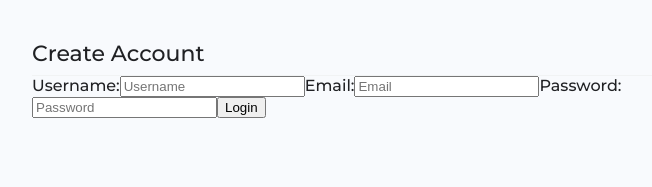
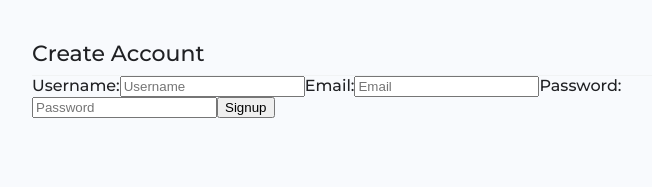
Before and after one commit to sriimalya/chef-gemini, a React (Vite) app in the folder client/: page /signup in a window 1280 px wide. Shown: the top 187 px of the page, without its empty margins (288-940 px from the left). Built offline with nearby package versions, Linux system fonts and the light colour scheme; no server answers.

Commit message:
fix: signup

```diff
--- a/client/src/pages/Signup.jsx
+++ b/client/src/pages/Signup.jsx
@@ -42,7 +42,7 @@ export default function Signup() {
 
   return (
     <main>
-      <form action={handleSignup} className="form-container">
+      <form action={submitAction} className="form-container">
         <h2>Create Account</h2>
         <label htmlFor="username">Username:</label>
         <input
@@ -72,7 +72,7 @@ export default function Signup() {
           required
         />
         <button type="submit" disabled={isPending}>
-          {isPending ? "Logging in..." : "Login"}
+          {isPending ? "Signing up..." : "Signup"}
         </button>
 
         {signedUpState?.error && (
```
